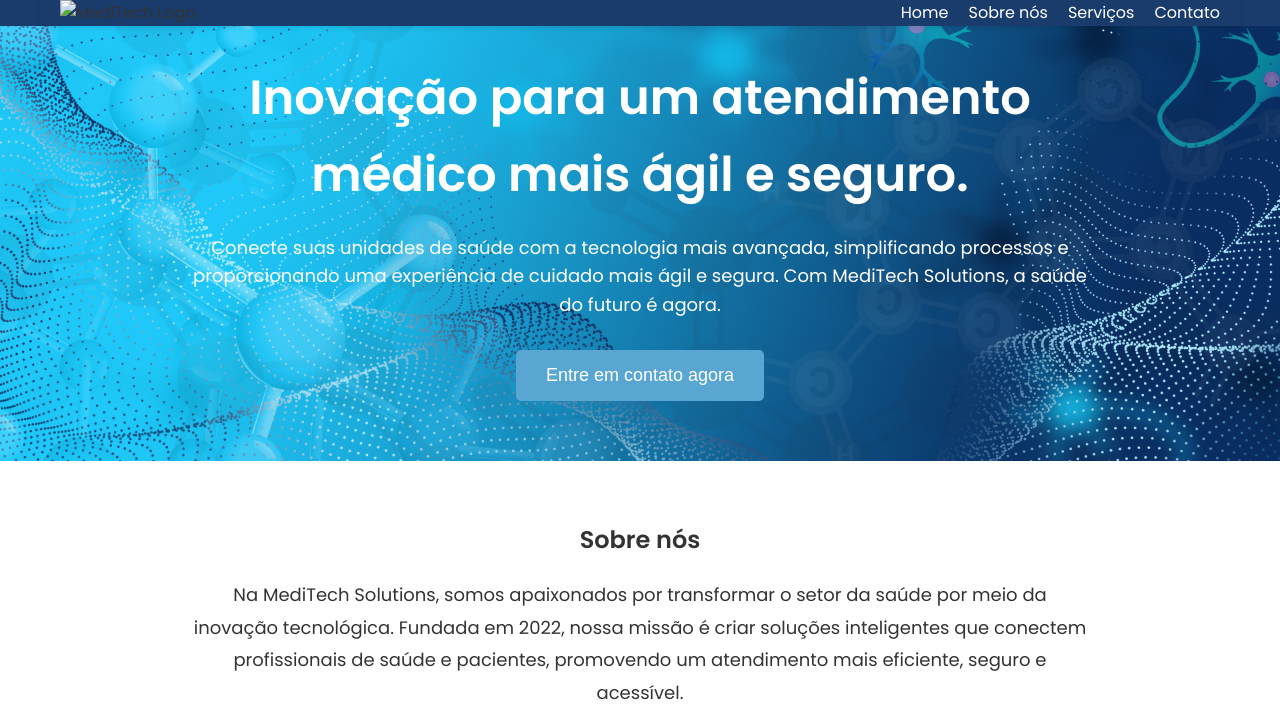
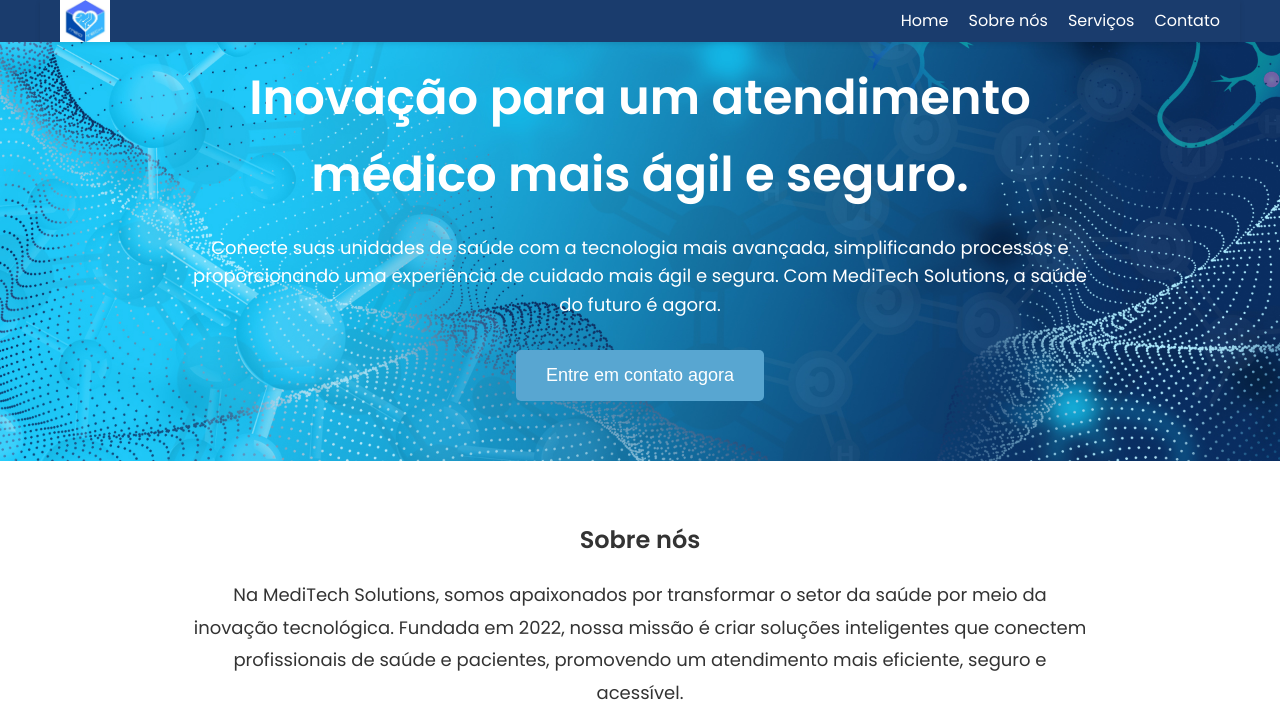
Before and after one commit to Augus116777/MediTech, a plain HTML site: page index.html in a window 1280 px wide. Shown: the top 726 px of the page. Drawn offline with Linux system fonts and the light colour scheme.

Commit message:
Add files via upload

```diff
--- a/assets/css/style.css
+++ b/assets/css/style.css
@@ -37,7 +37,9 @@ nav {
     margin: 0 auto;
     padding: 0 20px;
 }
-
+.nav-bar img{
+    width: 50px;
+}
 .nav-list {
     list-style: none;
     display: flex;
--- a/index.html
+++ b/index.html
@@ -11,7 +11,7 @@
 <body>
     <header>
         <nav class="nav-bar">
-            <img src="path-to-logo.png" alt="MediTech Logo" class="logo">
+            <img src="assets/img/Imagem do WhatsApp de 2025-03-17 à(s) 17.57.49_7103936d.jpg" alt="MediTech Logo" class="logo">
             <ul class="nav-list">
                 <li><a href="#">Home</a></li>
                 <li><a href="#">Sobre nós</a></li>
```
Also changed, not shown: assets/img/Imagem do WhatsApp de 2025-03-17 à(s) 17.57.49_7103936d.jpg (added).
